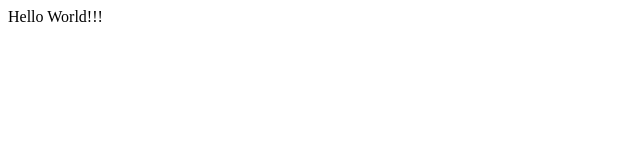
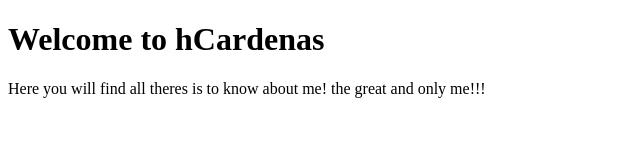
Before and after one commit to hcardenas/hcardenas.github.io, a plain HTML site: page index.html in a window 1280 px wide. Shown: the whole page, without its empty margins (0-640 px from the left). Drawn offline with Linux system fonts and the light colour scheme.

Commit message:
added reset.css and style.css

```diff
--- a/index.html
+++ b/index.html
@@ -1,8 +1,14 @@
 <!DOCTYPE html>
 <html>
-	<head></head>
-	<body>
-		Hello World!!!
-	</body>
+<head>
+	<meta charset="UTF-8">
+	<title>hcardenas index</title>
+</head>
+<body>
 
+	<h1>Welcome to hCardenas</h1>
+
+	<p>Here you will find all theres is to know about me! the great and only me!!!</p>
+
+</body>
 </html>
--- /dev/null
+++ b/reset.css
@@ -0,0 +1,48 @@
+/* http://meyerweb.com/eric/tools/css/reset/
+   v2.0 | 20110126
+   License: none (public domain)
+*/
+
+html, body, div, span, applet, object, iframe,
+h1, h2, h3, h4, h5, h6, p, blockquote, pre,
+a, abbr, acronym, address, big, cite, code,
+del, dfn, em, img, ins, kbd, q, s, samp,
+small, strike, strong, sub, sup, tt, var,
+b, u, i, center,
+dl, dt, dd, ol, ul, li,
+fieldset, form, label, legend,
+table, caption, tbody, tfoot, thead, tr, th, td,
+article, aside, canvas, details, embed,
+figure, figcaption, footer, header, hgroup,
+menu, nav, output, ruby, section, summary,
+time, mark, audio, video {
+	margin: 0;
+	padding: 0;
+	border: 0;
+	font-size: 100%;
+	font: inherit;
+	vertical-align: baseline;
+}
+/* HTML5 display-role reset for older browsers */
+article, aside, details, figcaption, figure,
+footer, header, hgroup, menu, nav, section {
+	display: block;
+}
+body {
+	line-height: 1;
+}
+ol, ul {
+	list-style: none;
+}
+blockquote, q {
+	quotes: none;
+}
+blockquote:before, blockquote:after,
+q:before, q:after {
+	content: '';
+	content: none;
+}
+table {
+	border-collapse: collapse;
+	border-spacing: 0;
+}
--- /dev/null
+++ b/style.css
@@ -0,0 +1,3 @@
+p {
+	color: blue
+}
```
